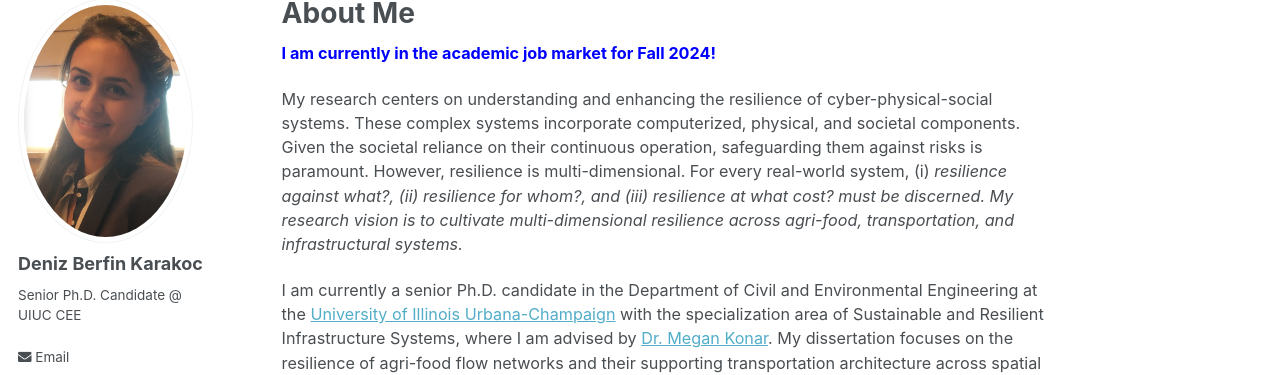
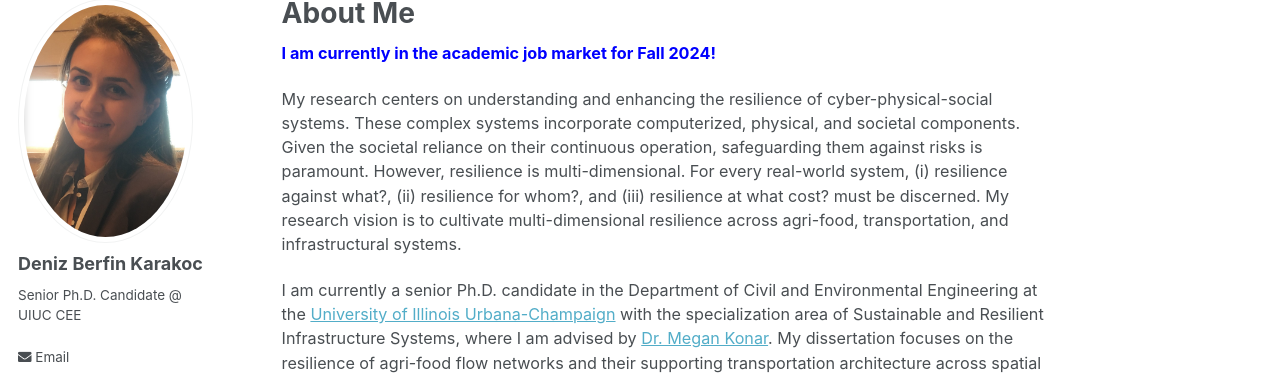
Before and after one commit to denizberfinkarakoc/denizberfinkarakoc.github.io, a Jekyll site: the page built from _pages/about.md, in a window 1280 px wide and 900 px high. Shown: the part 119-494 px from the top of the window. Built offline with Jekyll 4.4.1, drawn with Linux system fonts in a browser that asks for light colours.

```diff
--- a/_pages/about.md
+++ b/_pages/about.md
@@ -10,7 +10,7 @@ redirect_from:
 
 <p style="color:blue;"> <b> I am currently in the academic job market for Fall 2024! </b> </p>
 
-My research centers on understanding and enhancing the resilience of cyber-physical-social systems. These complex systems incorporate computerized, physical, and societal components. Given the societal reliance on their continuous operation, safeguarding them against risks is paramount. However, resilience is multi-dimensional. For every real-world system, (i)  <i>resilience against what?<i>, (ii) <i>resilience for whom?<i>, and (iii) <i>resilience at what cost?<i> must be discerned. My research vision is to cultivate multi-dimensional resilience across agri-food, transportation, and infrastructural systems.
+My research centers on understanding and enhancing the resilience of cyber-physical-social systems. These complex systems incorporate computerized, physical, and societal components. Given the societal reliance on their continuous operation, safeguarding them against risks is paramount. However, resilience is multi-dimensional. For every real-world system, (i) resilience against what?, (ii) resilience for whom?, and (iii) resilience at what cost? must be discerned. My research vision is to cultivate multi-dimensional resilience across agri-food, transportation, and infrastructural systems.
 
 I am currently a senior Ph.D. candidate in the Department of Civil and Environmental Engineering at the [University of Illinois Urbana-Champaign](https://cee.illinois.edu/) with the specialization area of Sustainable and Resilient Infrastructure Systems, where I am advised by [Dr. Megan Konar](https://mkonar.cee.illinois.edu/). My dissertation focuses on the resilience of agri-food flow networks and their supporting transportation architecture across spatial scales.
 
```
